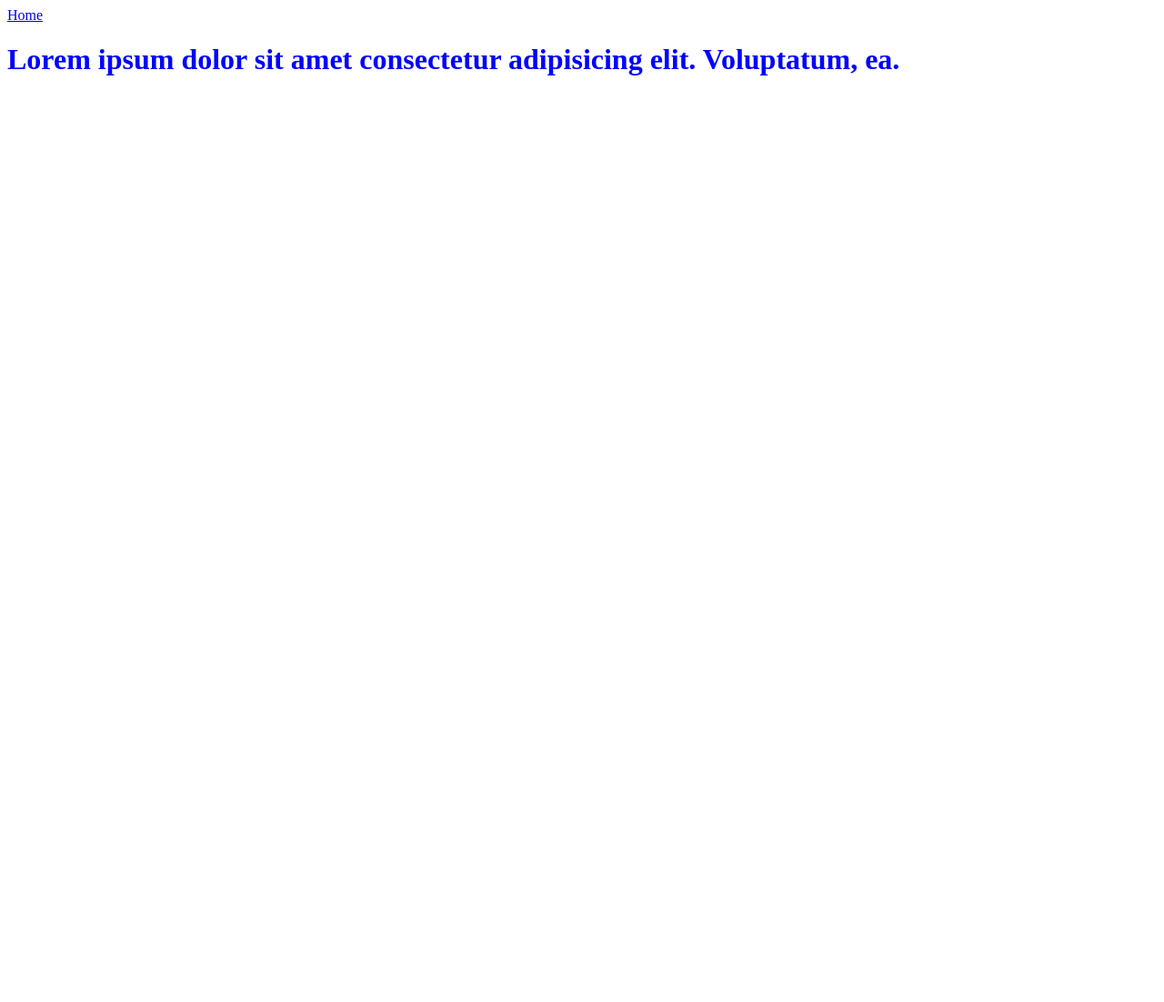
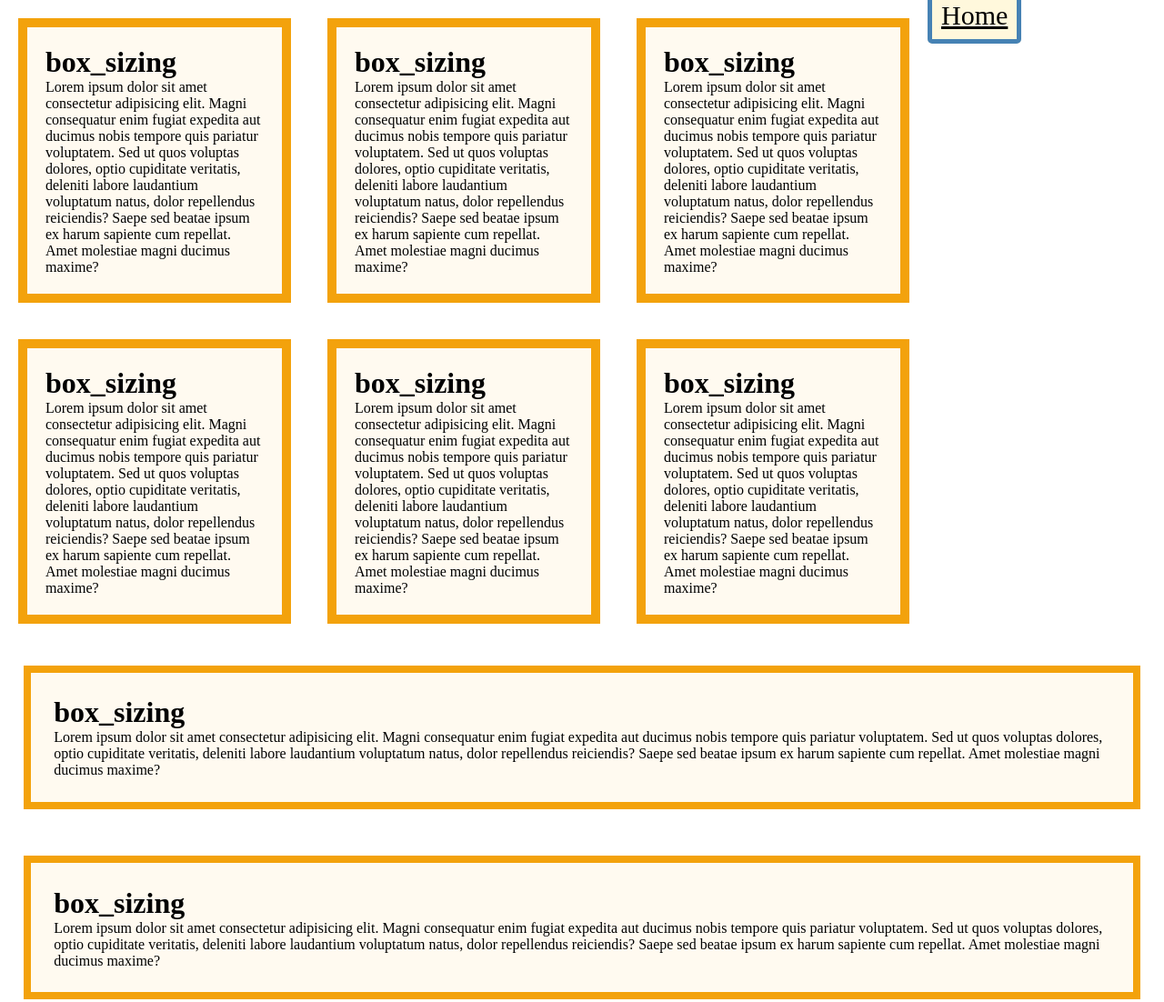
Before and after one commit to S-shahena/CSS_day_3, a plain HTML site: page pages/box_sizing.html in a window 1280 px wide. Shown: the top 1102 px of the page at 91% size. Before the commit the page ends 800 px from the top, so only its background shows below. Drawn offline with Linux system fonts and the light colour scheme.

Commit message:
box_sizing upload

```diff
--- a/pages/box_sizing.css
+++ b/pages/box_sizing.css
@@ -1,3 +1,40 @@
-h1{
-    color:blue;
+
+*{
+    margin: 0;
+    padding: 0;
+    box-sizing: border-box;
 }
+
+a{
+    background-color: cornsilk;
+    font-size: 30px;
+    height: 40px;
+    width: 40px;
+    padding: 10px;
+    margin-bottom: 10px;
+    border: 5px solid steelblue;
+    border-radius: 5px;
+    color: rgb(0, 0, 0);
+    font-family: serif;
+
+}
+
+.div_1{
+    width: 300px;
+    background-color: floralwhite;
+    margin: 20px;
+    padding: 20px;
+    border: 10px solid rgb(243, 162, 12);
+    box-sizing: border-box;
+    float: left;
+}
+
+.div_2{
+    width: 96%;
+    background-color: floralwhite;
+    margin: 2%;
+    padding: 2%;
+    border: .5em solid rgb(243, 162, 12);
+    box-sizing: border-box;
+    float: left;
+}
--- a/pages/box_sizing.html
+++ b/pages/box_sizing.html
@@ -10,6 +10,76 @@
 <body>
     <a href="../index.html">Home</a>
 
-    <h1>Lorem ipsum dolor sit amet consectetur adipisicing elit. Voluptatum, ea.</h1>
+    <!-- div_1 -->
+  <div class="div_1">
+    <h1>box_sizing</h1>
+    <p>Lorem ipsum dolor sit amet consectetur adipisicing elit. Magni consequatur enim fugiat expedita aut ducimus nobis tempore quis pariatur voluptatem. Sed ut quos voluptas dolores, optio cupiditate veritatis, deleniti labore laudantium voluptatum natus, dolor repellendus reiciendis? Saepe sed beatae ipsum ex harum sapiente cum repellat. Amet molestiae magni ducimus maxime?</p>
+  </div>
+
+
+  <div class="div_1">
+    <h1>box_sizing</h1>
+    <p>Lorem ipsum dolor sit amet consectetur adipisicing elit. Magni consequatur enim fugiat expedita aut ducimus nobis tempore quis pariatur voluptatem. Sed ut quos voluptas dolores, optio cupiditate veritatis, deleniti labore laudantium voluptatum natus, dolor repellendus reiciendis? Saepe sed beatae ipsum ex harum sapiente cum repellat. Amet molestiae magni ducimus maxime?</p>
+  </div>
+
+  <div class="div_1">
+    <h1>box_sizing</h1>
+    <p>Lorem ipsum dolor sit amet consectetur adipisicing elit. Magni consequatur enim fugiat expedita aut ducimus nobis tempore quis pariatur voluptatem. Sed ut quos voluptas dolores, optio cupiditate veritatis, deleniti labore laudantium voluptatum natus, dolor repellendus reiciendis? Saepe sed beatae ipsum ex harum sapiente cum repellat. Amet molestiae magni ducimus maxime?</p>
+  </div>
+
+
+  <div class="div_1">
+    <h1>box_sizing</h1>
+    <p>Lorem ipsum dolor sit amet consectetur adipisicing elit. Magni consequatur enim fugiat expedita aut ducimus nobis tempore quis pariatur voluptatem. Sed ut quos voluptas dolores, optio cupiditate veritatis, deleniti labore laudantium voluptatum natus, dolor repellendus reiciendis? Saepe sed beatae ipsum ex harum sapiente cum repellat. Amet molestiae magni ducimus maxime?</p>
+  </div>
+
+  <div class="div_1">
+    <h1>box_sizing</h1>
+    <p>Lorem ipsum dolor sit amet consectetur adipisicing elit. Magni consequatur enim fugiat expedita aut ducimus nobis tempore quis pariatur voluptatem. Sed ut quos voluptas dolores, optio cupiditate veritatis, deleniti labore laudantium voluptatum natus, dolor repellendus reiciendis? Saepe sed beatae ipsum ex harum sapiente cum repellat. Amet molestiae magni ducimus maxime?</p>
+  </div>
+
+
+  <div class="div_1">
+    <h1>box_sizing</h1>
+    <p>Lorem ipsum dolor sit amet consectetur adipisicing elit. Magni consequatur enim fugiat expedita aut ducimus nobis tempore quis pariatur voluptatem. Sed ut quos voluptas dolores, optio cupiditate veritatis, deleniti labore laudantium voluptatum natus, dolor repellendus reiciendis? Saepe sed beatae ipsum ex harum sapiente cum repellat. Amet molestiae magni ducimus maxime?</p>
+  </div>
+
+  <!-- div_2 -->
+
+  <div class="div_2">
+    <h1>box_sizing</h1>
+    <p>Lorem ipsum dolor sit amet consectetur adipisicing elit. Magni consequatur enim fugiat expedita aut ducimus nobis tempore quis pariatur voluptatem. Sed ut quos voluptas dolores, optio cupiditate veritatis, deleniti labore laudantium voluptatum natus, dolor repellendus reiciendis? Saepe sed beatae ipsum ex harum sapiente cum repellat. Amet molestiae magni ducimus maxime?</p>
+  </div>
+
+
+  <div class="div_2">
+    <h1>box_sizing</h1>
+    <p>Lorem ipsum dolor sit amet consectetur adipisicing elit. Magni consequatur enim fugiat expedita aut ducimus nobis tempore quis pariatur voluptatem. Sed ut quos voluptas dolores, optio cupiditate veritatis, deleniti labore laudantium voluptatum natus, dolor repellendus reiciendis? Saepe sed beatae ipsum ex harum sapiente cum repellat. Amet molestiae magni ducimus maxime?</p>
+  </div>
+
+
+  <div class="div_2">
+    <h1>box_sizing</h1>
+    <p>Lorem ipsum dolor sit amet consectetur adipisicing elit. Magni consequatur enim fugiat expedita aut ducimus nobis tempore quis pariatur voluptatem. Sed ut quos voluptas dolores, optio cupiditate veritatis, deleniti labore laudantium voluptatum natus, dolor repellendus reiciendis? Saepe sed beatae ipsum ex harum sapiente cum repellat. Amet molestiae magni ducimus maxime?</p>
+  </div>
+
+  <div class="div_2">
+    <h1>box_sizing</h1>
+    <p>Lorem ipsum dolor sit amet consectetur adipisicing elit. Magni consequatur enim fugiat expedita aut ducimus nobis tempore quis pariatur voluptatem. Sed ut quos voluptas dolores, optio cupiditate veritatis, deleniti labore laudantium voluptatum natus, dolor repellendus reiciendis? Saepe sed beatae ipsum ex harum sapiente cum repellat. Amet molestiae magni ducimus maxime?</p>
+  </div>
+
+  <div class="div_2">
+    <h1>box_sizing</h1>
+    <p>Lorem ipsum dolor sit amet consectetur adipisicing elit. Magni consequatur enim fugiat expedita aut ducimus nobis tempore quis pariatur voluptatem. Sed ut quos voluptas dolores, optio cupiditate veritatis, deleniti labore laudantium voluptatum natus, dolor repellendus reiciendis? Saepe sed beatae ipsum ex harum sapiente cum repellat. Amet molestiae magni ducimus maxime?</p>
+  </div>
+
+  <div class="div_2">
+    <h1>box_sizing</h1>
+    <p>Lorem ipsum dolor sit amet consectetur adipisicing elit. Magni consequatur enim fugiat expedita aut ducimus nobis tempore quis pariatur voluptatem. Sed ut quos voluptas dolores, optio cupiditate veritatis, deleniti labore laudantium voluptatum natus, dolor repellendus reiciendis? Saepe sed beatae ipsum ex harum sapiente cum repellat. Amet molestiae magni ducimus maxime?</p>
+  </div>
+
+
+
+
 </body>
 </html>
```
